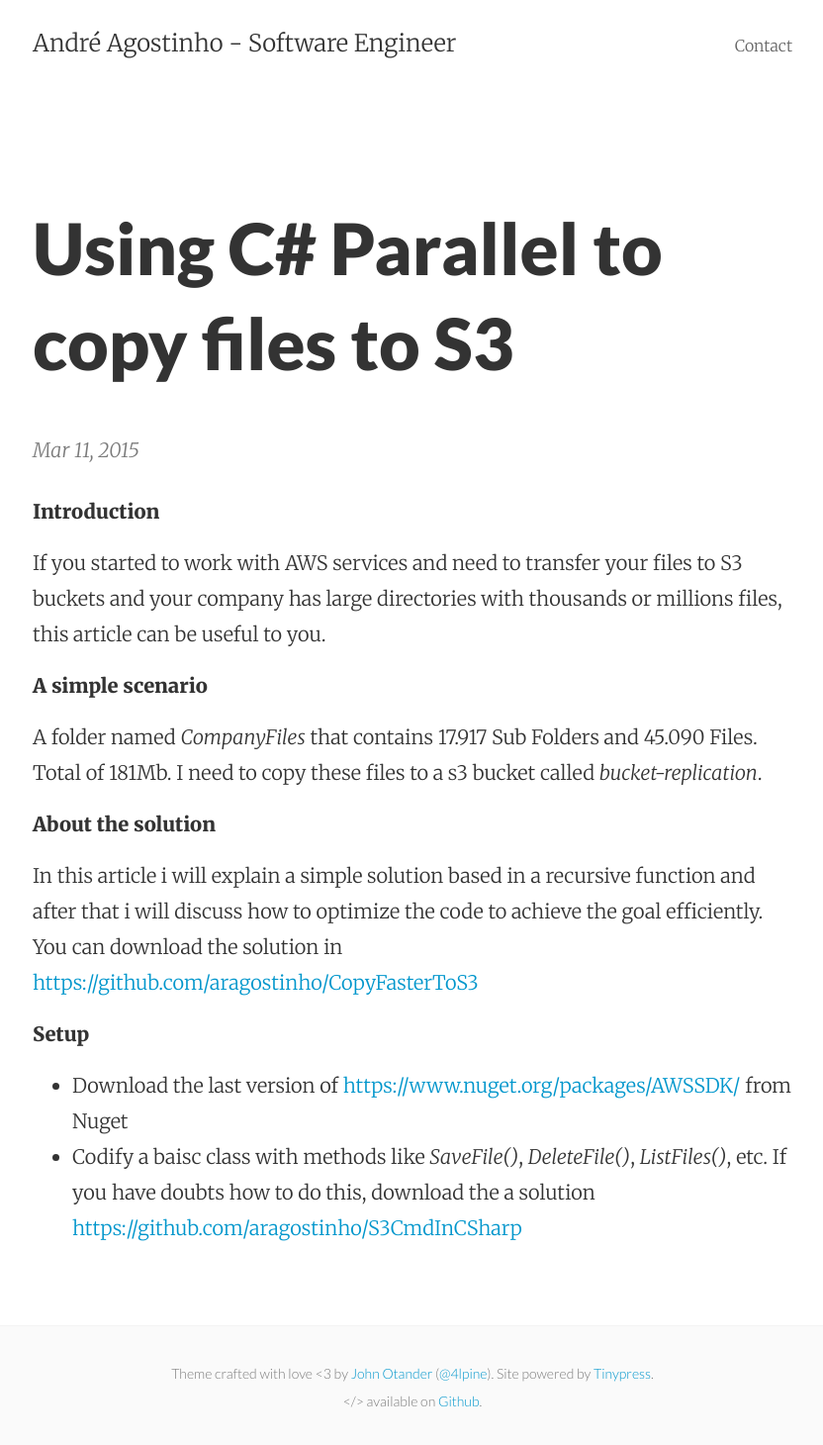
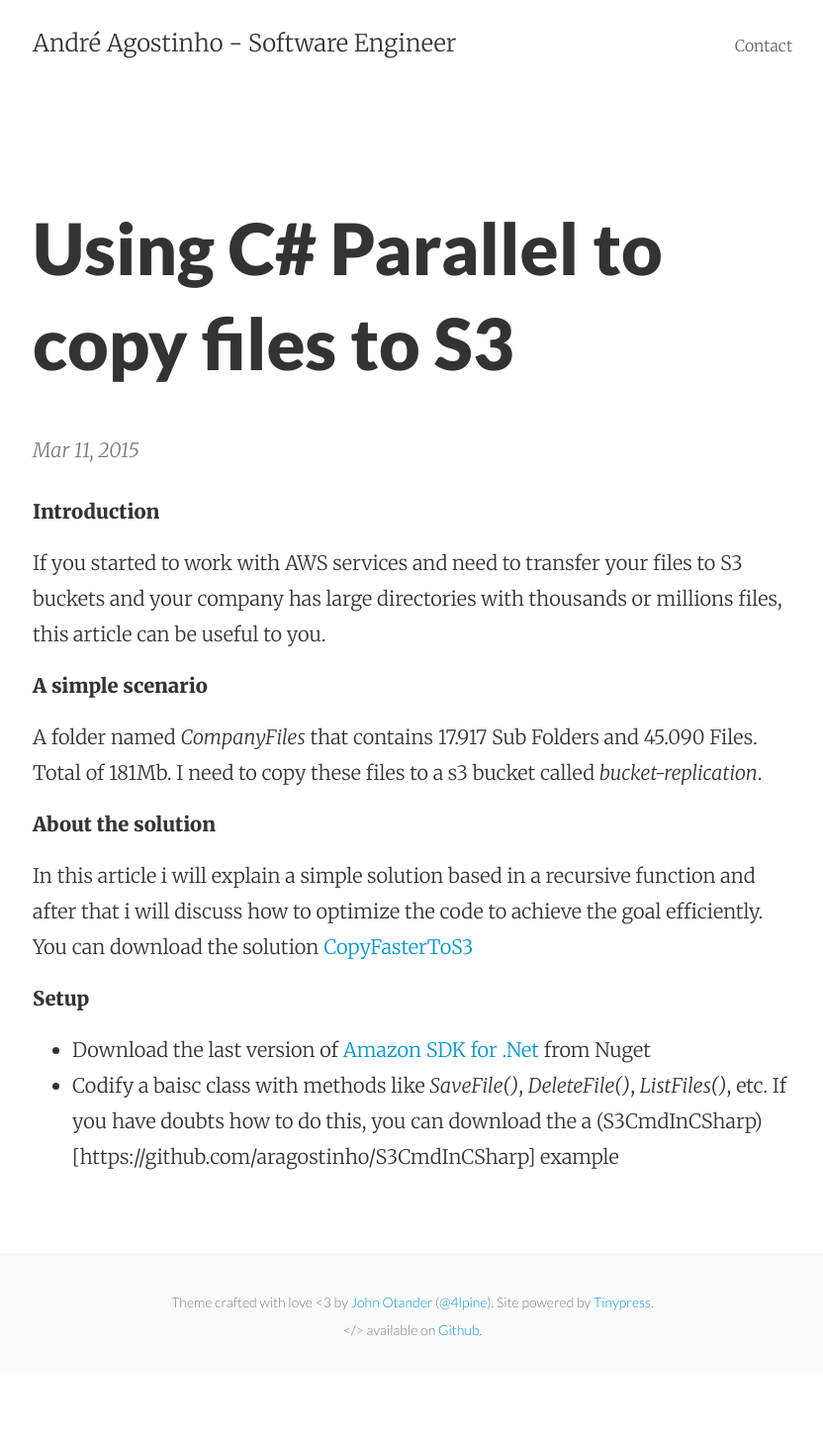
Before and after one commit to aragostinho/aragostinho.github.io, a Jekyll site: the page built from _posts/2015-03-11-titulo-teste.markdown, in a window 1280 px wide. Shown: the whole page at 99% size, without its empty margins (223-1055 px from the left). Built offline with Jekyll 4.4.1, drawn with Linux system fonts in a browser that asks for light colours; after the commit the page ends 1388 px from its top, so only the background shows below that.

Commit message:
Post update: Using C# Parallel to copy files to S3

```diff
--- a/_posts/2015-03-11-titulo-teste.markdown
+++ b/_posts/2015-03-11-titulo-teste.markdown
@@ -15,10 +15,9 @@ I need to copy these files to a s3 bucket  called  *bucket-replication*.
 
 **About the solution**
 
-In this article i will explain a simple solution based in a recursive function and after that i will discuss how to optimize the code to achieve the goal efficiently. You can download the solution in [https://github.com/aragostinho/CopyFasterToS3](https://github.com/aragostinho/CopyFasterToS3)
+In this article i will explain a simple solution based in a recursive function and after that i will discuss how to optimize the code to achieve the goal efficiently. You can download the solution  [CopyFasterToS3](https://github.com/aragostinho/CopyFasterToS3)
 
 **Setup**
 
-* Download the last version of [https://www.nuget.org/packages/AWSSDK/](Amazon SDK for .Net) from Nuget
-* Codify a baisc class with methods like *SaveFile()*, *DeleteFile()*, *ListFiles()*, etc.  If you have doubts how to do this, download the a solution [https://github.com/aragostinho/S3CmdInCSharp
-](BAmazonS3)
+* Download the last version of [Amazon SDK for .Net](https://www.nuget.org/packages/AWSSDK) from Nuget
+* Codify a baisc class with methods like *SaveFile()*, *DeleteFile()*, *ListFiles()*, etc.  If you have doubts how to do this, you can download the a (S3CmdInCSharp)[https://github.com/aragostinho/S3CmdInCSharp] example
```
